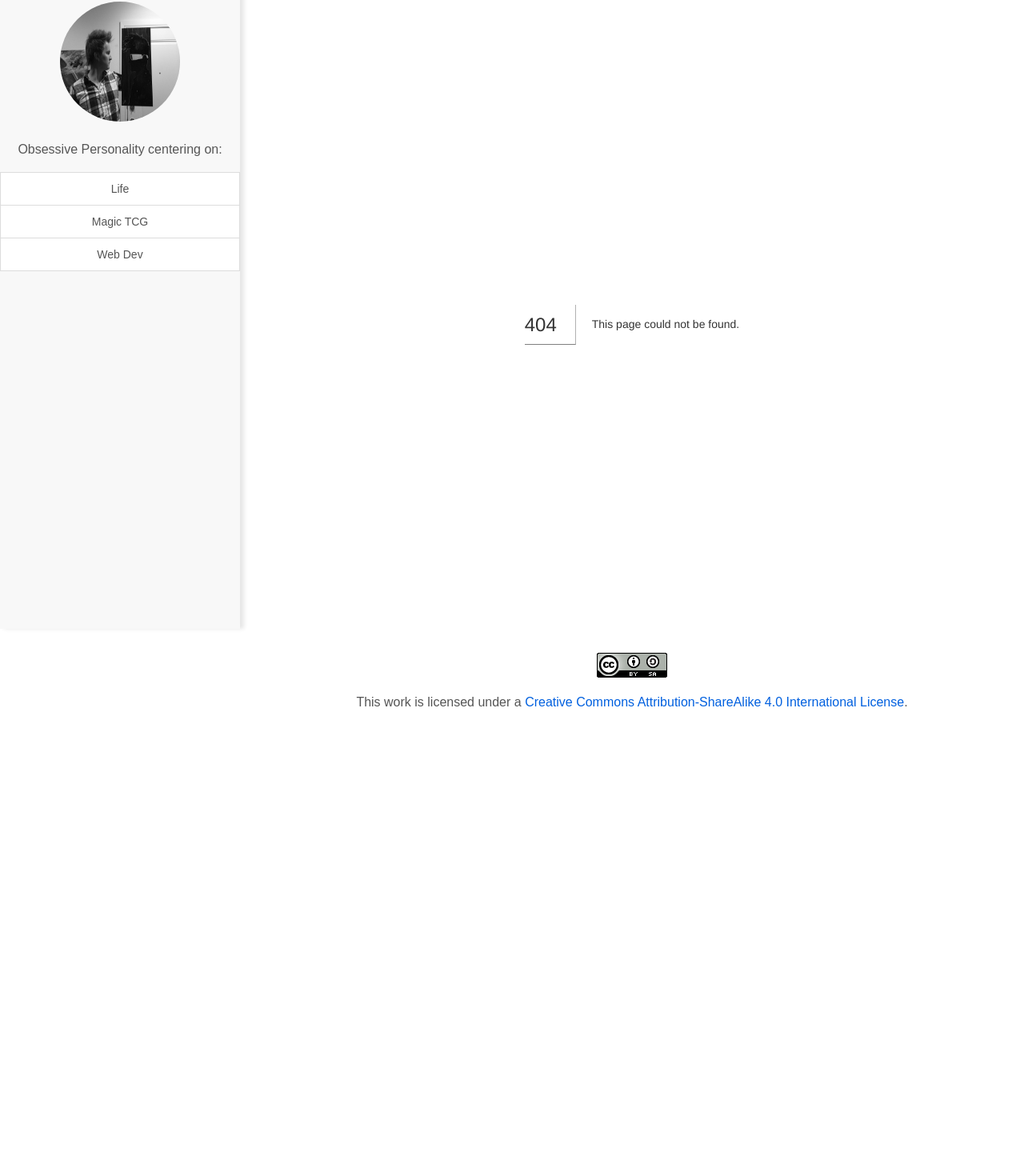
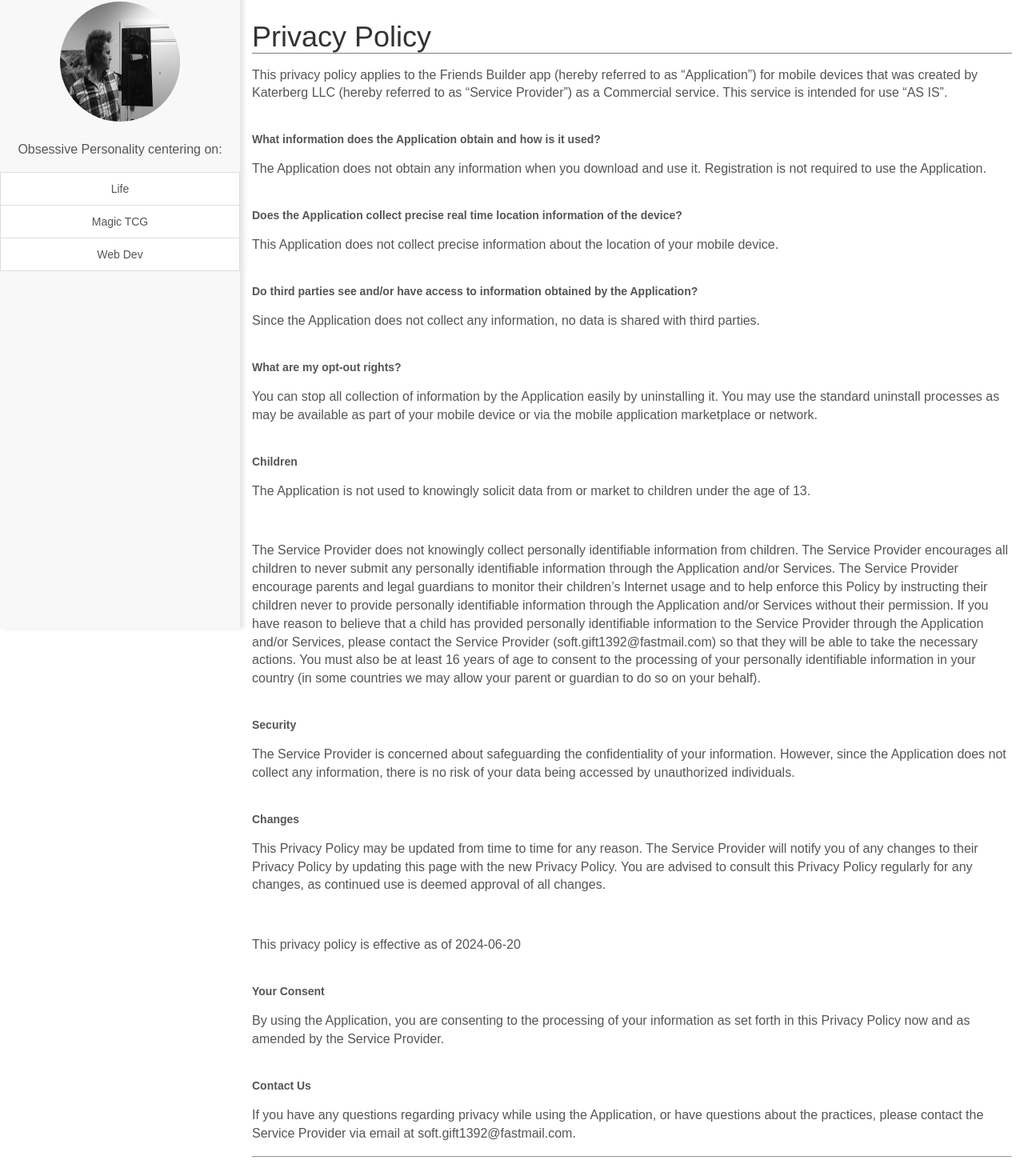
Before and after one commit to katerberg/website, a Next.js app: page /privacy in a window 1280 px wide. Before the commit this address had no page. Shown: the part 14-1479 px from the top of the page at 80% size. Before the commit the page ends 904 px from the top, so only its background shows below. Built offline with nearby package versions, Linux system fonts and the light colour scheme.

Commit message:
Adds flutter app privacy page

```diff
--- a/next.config.js
+++ b/next.config.js
@@ -12,6 +12,7 @@
       '/': { page: '/' },
       '/now': { page: '/now' },
       '/mtg': { page: '/mtg' },
+      '/privacy': { page: '/privacy' },
       '/web-dev': { page: '/web-dev' },
     };
   },
--- /dev/null
+++ b/pages/privacy.tsx
@@ -0,0 +1,119 @@
+import React from 'react';
+
+function Privacy() {
+  return (
+    <>
+      <h1>{'Privacy Policy'}</h1>
+      <p>
+        This privacy policy applies to the Friends Builder app (hereby referred
+        to as “Application”) for mobile devices that was created by Katerberg
+        LLC (hereby referred to as “Service Provider”) as a Commercial service.
+        This service is intended for use “AS IS”.
+      </p>
+      <br />
+      <strong>
+        What information does the Application obtain and how is it used?
+      </strong>
+      <p>
+        The Application does not obtain any information when you download and
+        use it. Registration is not required to use the Application.
+      </p>
+      <br />
+      <strong>
+        Does the Application collect precise real time location information of
+        the device?
+      </strong>
+      <p>
+        This Application does not collect precise information about the location
+        of your mobile device.
+      </p>
+      <br />
+      <strong>
+        Do third parties see and/or have access to information obtained by the
+        Application?
+      </strong>
+      <p>
+        Since the Application does not collect any information, no data is
+        shared with third parties.
+      </p>
+      <br />
+      <strong>What are my opt-out rights?</strong>
+      <p>
+        You can stop all collection of information by the Application easily by
+        uninstalling it. You may use the standard uninstall processes as may be
+        available as part of your mobile device or via the mobile application
+        marketplace or network.
+      </p>
+      <br />
+      <strong>Children</strong>
+      <p>
+        The Application is not used to knowingly solicit data from or market to
+        children under the age of 13.
+      </p>
+      <br />
+      <p>
+        The Service Provider does not knowingly collect personally identifiable
+        information from children. The Service Provider encourages all children
+        to never submit any personally identifiable information through the
+        Application and/or Services. The Service Provider encourage parents and
+        legal guardians to monitor their children’s Internet usage and to help
+        enforce this Policy by instructing their children never to provide
+        personally identifiable information through the Application and/or
+        Services without their permission. If you have reason to believe that a
+        child has provided personally identifiable information to the Service
+        Provider through the Application and/or Services, please contact the
+        Service Provider (soft.gift1392@fastmail.com) so that they will be able
+        to take the necessary actions. You must also be at least 16 years of age
+        to consent to the processing of your personally identifiable information
+        in your country (in some countries we may allow your parent or guardian
+        to do so on your behalf).
+      </p>
+      <br />
+      <strong>Security</strong>
+      <p>
+        The Service Provider is concerned about safeguarding the confidentiality
+        of your information. However, since the Application does not collect any
+        information, there is no risk of your data being accessed by
+        unauthorized individuals.
+      </p>
+      <br />
+      <strong>Changes</strong>
+      <p>
+        This Privacy Policy may be updated from time to time for any reason. The
+        Service Provider will notify you of any changes to their Privacy Policy
+        by updating this page with the new Privacy Policy. You are advised to
+        consult this Privacy Policy regularly for any changes, as continued use
+        is deemed approval of all changes.
+      </p>
+      <br />
+      <p>This privacy policy is effective as of 2024-06-20</p>
+      <br />
+      <strong>Your Consent</strong>
+      <p>
+        By using the Application, you are consenting to the processing of your
+        information as set forth in this Privacy Policy now and as amended by
+        the Service Provider.
+      </p>
+      <br />
+      <strong>Contact Us</strong>
+      <p>
+        If you have any questions regarding privacy while using the Application,
+        or have questions about the practices, please contact the Service
+        Provider via email at soft.gift1392@fastmail.com.
+      </p>
+      <hr />
+      <p>
+        This privacy policy page was generated by{' '}
+        <a
+          href="https://app-privacy-policy-generator.nisrulz.com/"
+          target="_blank"
+          rel="noopener noreferrer"
+        >
+          App Privacy Policy Generator
+        </a>
+      </p>
+    </>
+  );
+}
+
+export default Privacy;
```
